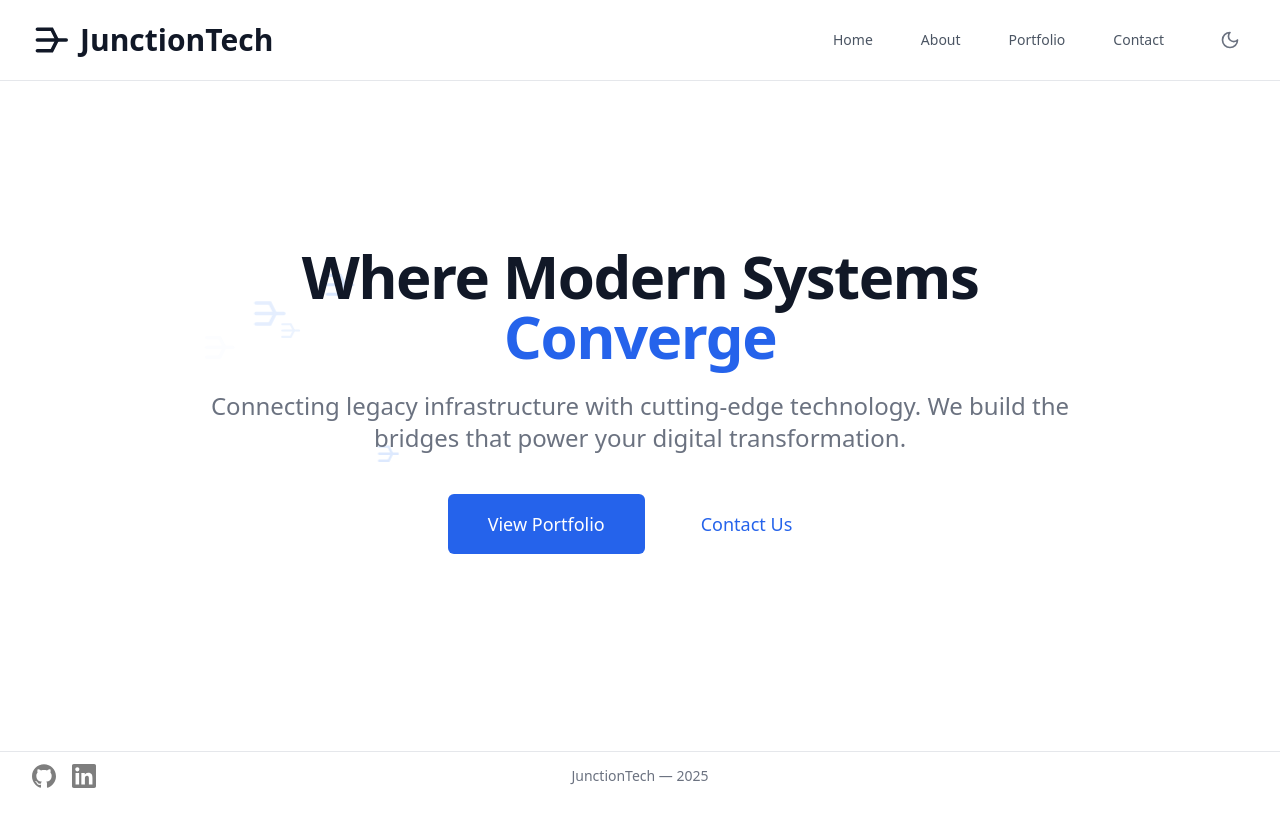
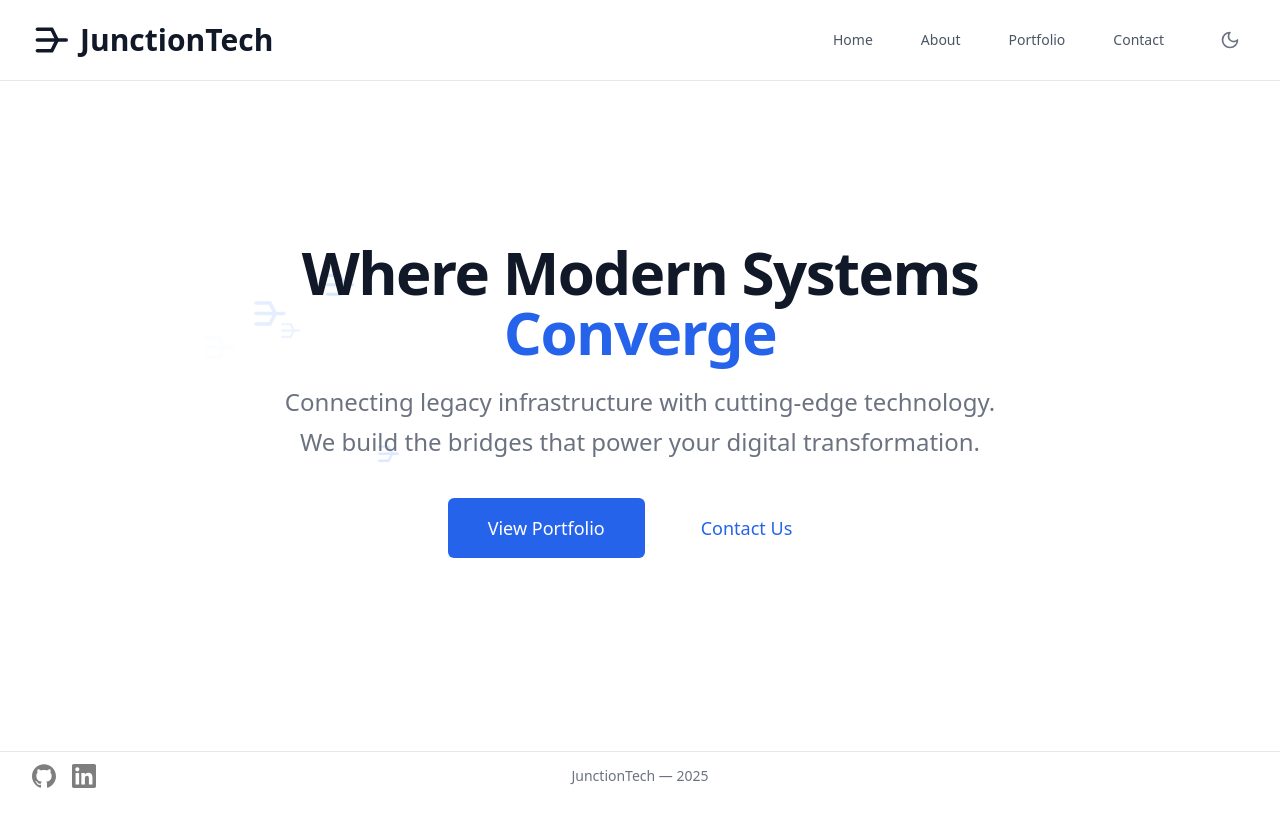
Before and after one commit to sam-warren/junction, a React (Vite) app: page / in a window 1280 px wide. Shown: the top 826 px of the page. Built offline with nearby package versions, Linux system fonts and the light colour scheme.

Commit message:
Update hero section layout

```diff
--- a/src/components/home/HeroSection.tsx
+++ b/src/components/home/HeroSection.tsx
@@ -1,4 +1,4 @@
-import GridBackground from '../ui/GridBackground';
+import GridBackground from "../ui/GridBackground";
 
 const HeroSection = () => {
   return (
@@ -41,11 +41,15 @@ const HeroSection = () => {
         <div className="text-center max-w-4xl mx-auto">
           <h1 className="text-4xl tracking-tight font-extrabold text-gray-900 dark:text-white sm:text-5xl md:text-6xl">
             <span className="block fade-in-up">Where Modern Systems</span>
-            <span className="block text-blue-600 dark:text-blue-400 fade-in-up delay-200">Converge</span>
+            <span className="block text-blue-600 dark:text-blue-400 fade-in-up delay-200">
+              Converge
+            </span>
           </h1>
 
           <p className="mt-6 text-gray-500 dark:text-gray-400 text-lg sm:text-xl md:text-2xl leading-relaxed fade-in-up delay-400">
             Connecting legacy infrastructure with cutting-edge technology.
+          </p>
+          <p className="mt-2 text-gray-500 dark:text-gray-400 text-lg sm:text-xl md:text-2xl leading-relaxed fade-in-up delay-400">
             We build the bridges that power your digital transformation.
           </p>
 
```
